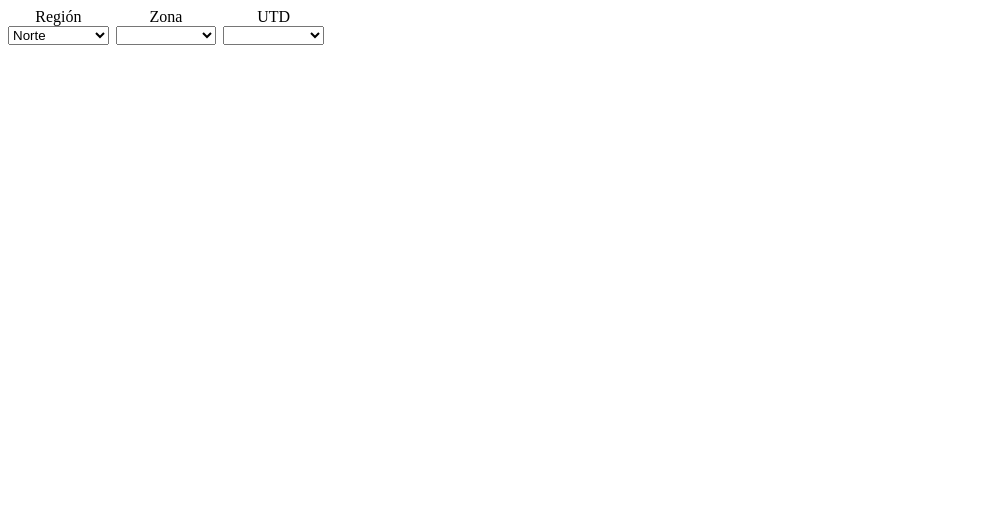
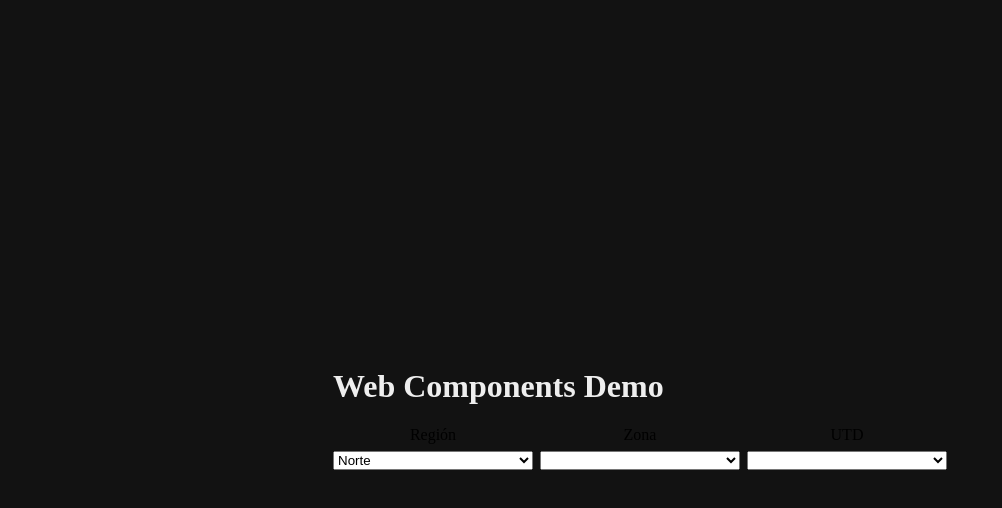
Before and after one commit to albertodlc/html-components, a plain HTML site: page webcomponent-select/index.html in a window 1280 px wide. Shown: the whole page, without its empty margins (0-1002 px from the left). Drawn offline with Linux system fonts and the light colour scheme; files whose address does not match are found by name.

Commit message:
feat: dark mode

```diff
--- a/webcomponent-select/app.js
+++ b/webcomponent-select/app.js
@@ -31,9 +31,9 @@ class FilterConectividad extends HTMLElement{
     render(){
         this.innerHTML = `
         <div style="display: flex; gap: 7px; width: 25%;">
-            <filter-select style="width: 100%;" id="region" name="region" title="Región"></filter-select>
-            <filter-select style="width: 100%;" id="zona" name="zona" title="Zona"></filter-select>
-            <filter-select style="width: 100%;" id="utd" name="utd" title="UTD"></filter-select>
+            <filter-select style="" id="region" name="region" title="Región"></filter-select>
+            <filter-select style="" id="zona" name="zona" title="Zona"></filter-select>
+            <filter-select style="" id="utd" name="utd" title="UTD"></filter-select>
         </div>`;
 
         this.querySelector("#region").loadList({url: getBaseUrl() + "/data/listOne.json"});
--- a/webcomponent-select/index.html
+++ b/webcomponent-select/index.html
@@ -1,12 +1,15 @@
 <!DOCTYPE html>
-<html lang="en">
+<html lang="en" style="background-color: #121212;">
 <head>
     <meta charset="UTF-8">
     <meta name="viewport" content="width=device-width, initial-scale=1.0">
     <title>Filter Webcomponent Example</title>
     <script type="module" src="app.js"></script>
 </head>
-<body>
-    <filter-conectividad></filter-conectividad>
+<body style="display: flex; justify-content: center; height: 100vh; align-items: center;">
+    <div>
+        <h1 style="color: #eee;">Web Components Demo</h1>
+        <filter-conectividad></filter-conectividad>
+    </div>
 </body>
 </html>
--- a/webcomponent-select/js/generalComponents.js
+++ b/webcomponent-select/js/generalComponents.js
@@ -28,7 +28,7 @@ export class FilterSelect extends HTMLElement{
 
     render(){
         this.innerHTML = /* html */`
-            <div style="display:flex; flex-direction:column; width: 100%; text-align:center;">
+            <div style="display:flex; justify-content: center; flex-direction:column; width: 200px; text-align:center; gap: 7px;">
                 <label for="${this._id}">${this._title}</label>
                 <select id="${this._id}" name="${this._name}"></select>
             </div>
```
